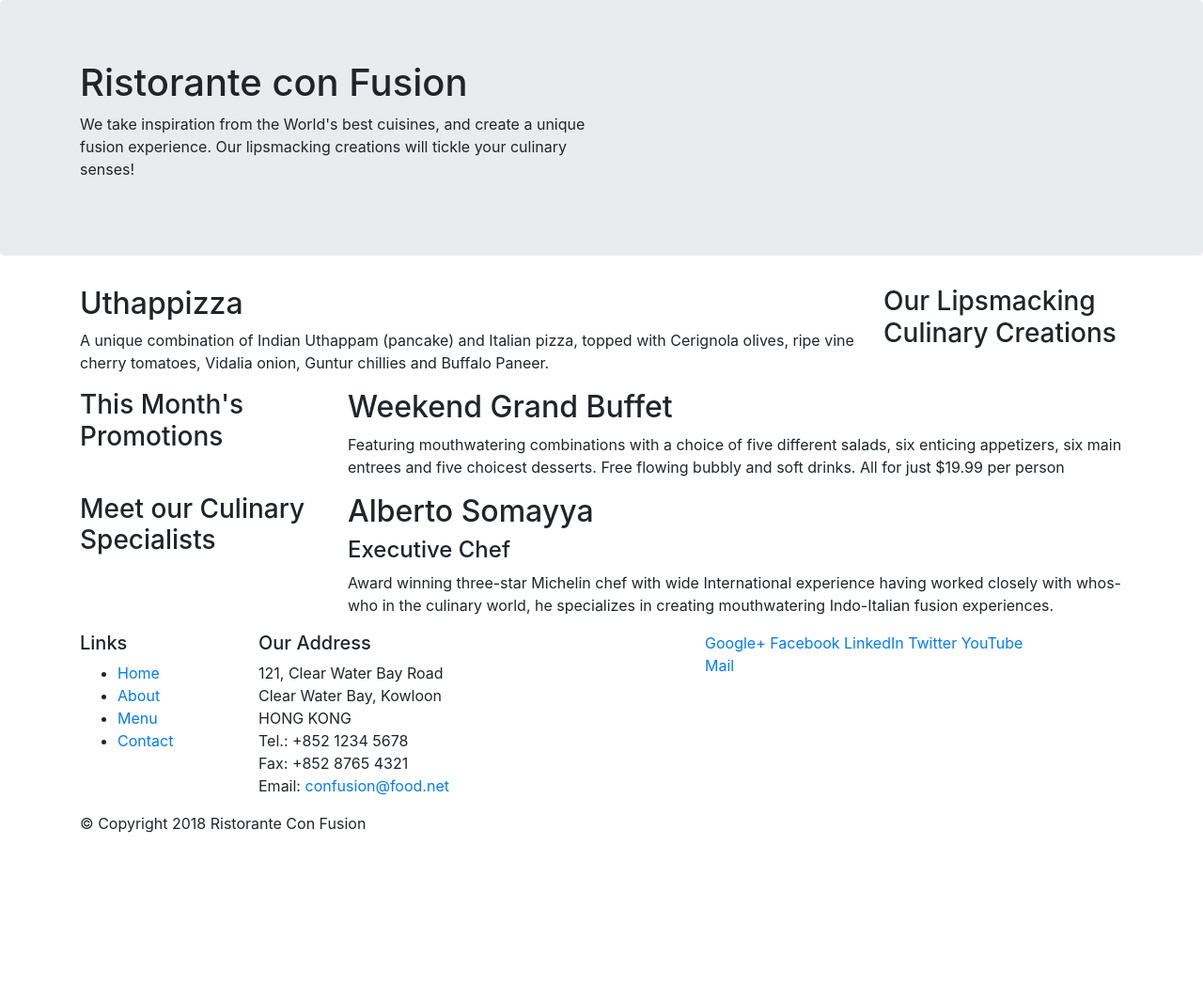
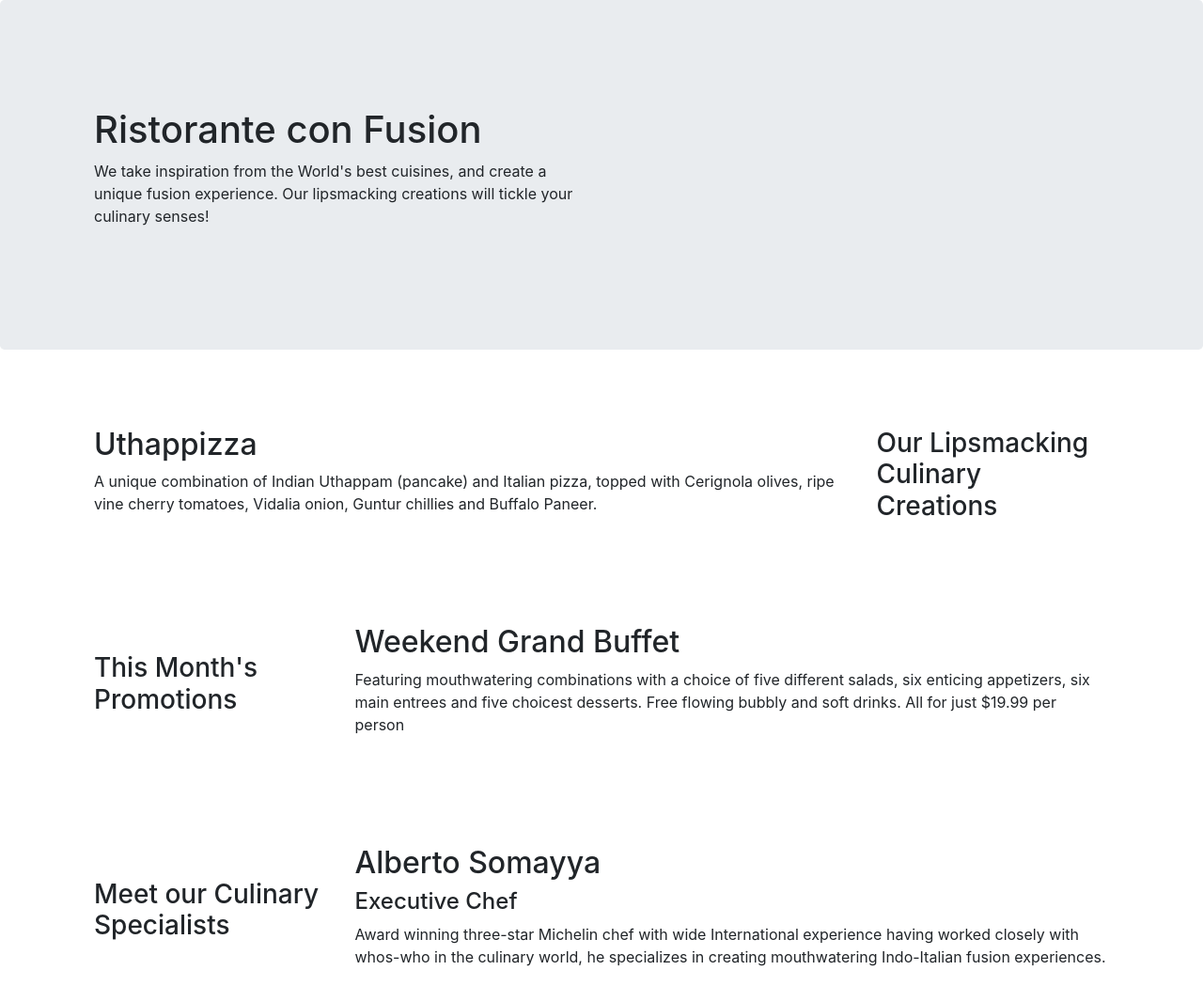
Before and after one commit to r3dius/Coursera_Bootstrap, a website: page index.html in a window 1280 px wide. Shown: the top 1049 px of the page at 94% size. Before the commit the page ends 904 px from the top, so only its background shows below. Drawn offline with nearby package versions, Linux system fonts and the light colour scheme.

Commit message:
Boostrap Grid part2

```diff
--- /dev/null
+++ b/css/styles.css
@@ -0,0 +1,15 @@
+.row-header{
+	margin : 0px auto;
+	padding :  50px 0px 50px 0px;
+}
+
+.row-content{
+	margin : 0px auto;
+	padding :  50px 0px 50px 0px;
+}
+
+.footer{
+	background-color: #D1CEDE;
+	margin : 0px auto;
+	padding :  50px 0px 50px 0px;
+}
--- a/index.html
+++ b/index.html
@@ -8,13 +8,14 @@
     <meta http-equiv="x-ua-compatible" content="ie=edge">
     <title>Ristorante Con Fusion</title>
     <link rel="stylesheet" href="node_modules/bootstrap/dist/css/bootstrap.min.css">
+    <link rel="stylesheet" type="text/css" href="css/styles.css">
 </head>
 
 <body>
 
     <header class="jumbotron">
         <div class="container">
-            <div class="row">
+            <div class="row row-header">
                 <div class="col-12 col-sm-6">
                     <h1>Ristorante con Fusion</h1>
                     <p>We take inspiration from the World's best cuisines, and create a unique fusion experience. Our lipsmacking creations will tickle your culinary senses!</p>
@@ -26,7 +27,7 @@
     </header>
 
     <div class="container">
-        <div class="row">
+        <div class="row row-content align-items-center">
             <div class="col col-sm-4 col-md-3 order-sm-last">
                 <h3>Our Lipsmacking Culinary Creations</h3>
             </div>
@@ -37,7 +38,7 @@
         </div>
 
 
-        <div class="row">
+        <div class="row row-content align-items-center">
             <div class="col col-sm-4 col-md-3">
                 <h3>This Month's Promotions</h3>
             </div>
@@ -47,7 +48,7 @@
             </div>
         </div>
 
-        <div class="row">
+        <div class="row row-content align-items-center">
             <div class="col col-sm-4 col-md-3">
                 <h3>Meet our Culinary Specialists</h3>
             </div>
@@ -59,7 +60,7 @@
         </div>
     </div>
 
-    <footer>
+    <footer class="footer">
         <div class="container">
             <div class="row">
                 <div class="col-4 offeset-1 col-sm-2">
@@ -82,8 +83,8 @@
 		              Email: <a href="mailto:confusion@food.net">confusion@food.net</a>
 		           </address>
                 </div>
-                <div class="col-12 col-sm-4">
-                    <div>
+                <div class="col-12 col-sm-4 align-self-center">
+                    <div class="text-center">
                         <a href="http://google.com/+">Google+</a>
                         <a href="http://www.facebook.com/profile.php?id=">Facebook</a>
                         <a href="http://www.linkedin.com/in/">LinkedIn</a>
@@ -93,7 +94,7 @@
                     </div>
                 </div>
            </div>
-           <div class="row">
+           <div class="row justify-content-center">
                 <div class="col-auto">
                     <p>© Copyright 2018 Ristorante Con Fusion</p>
                 </div>
--- /dev/null
+++ b/styles.css
@@ -0,0 +1,27 @@
+.row-header{
+	margin : 0px auto;
+	padding :  50px 0px 50px 0px;
+}
+
+.row-content{
+	margin : 0px auto;
+	padding :  50px 0px 50px 0px;
+}
+
+.footer{
+	background-color: #D1CEDE;
+	margin : 0px auto;
+	padding :  50px 0px 50px 0px;
+}
+
+.jumbotron{
+	padding : 70px 30px 70px 30px;
+	maring : 0px auto;
+	background-color: #9575CD;
+}
+
+.address{
+	font-size:80%;
+	margin :0px auto;
+	color: #0F0F0F0F;
+}
```
